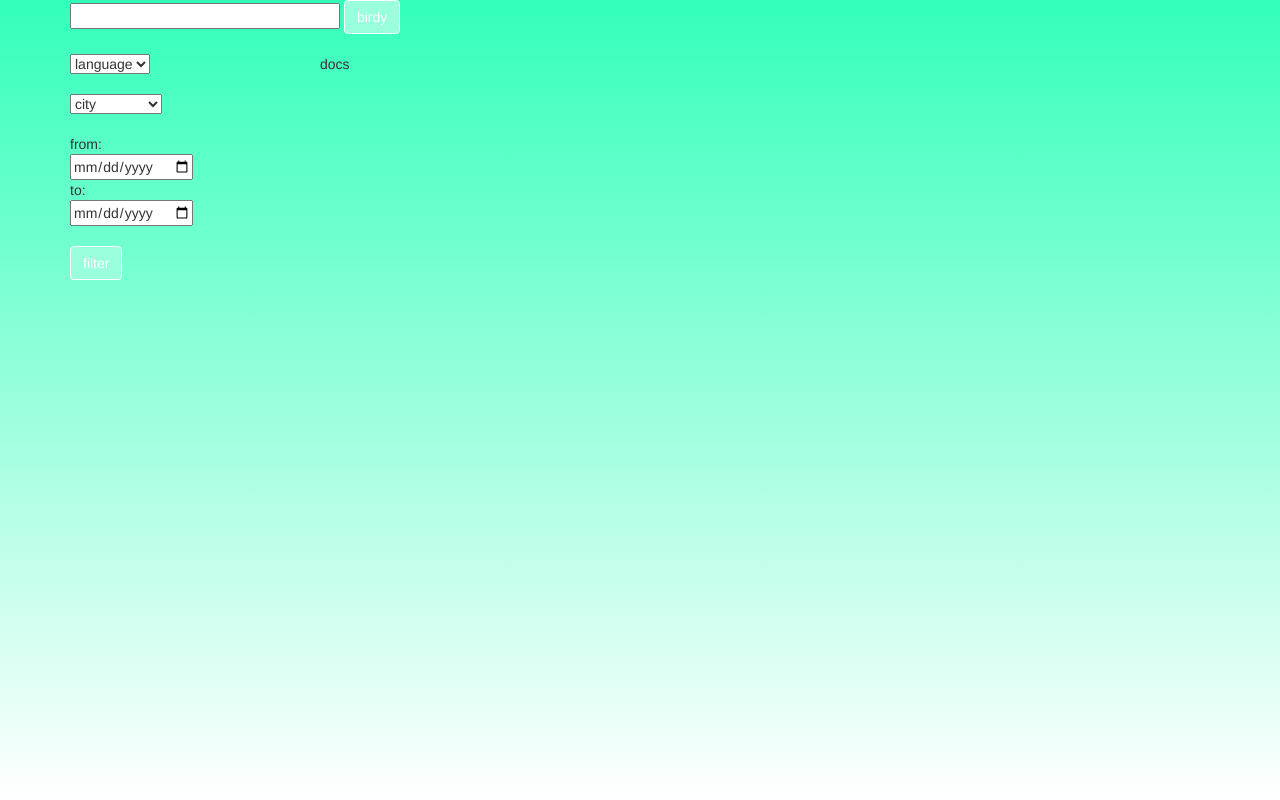
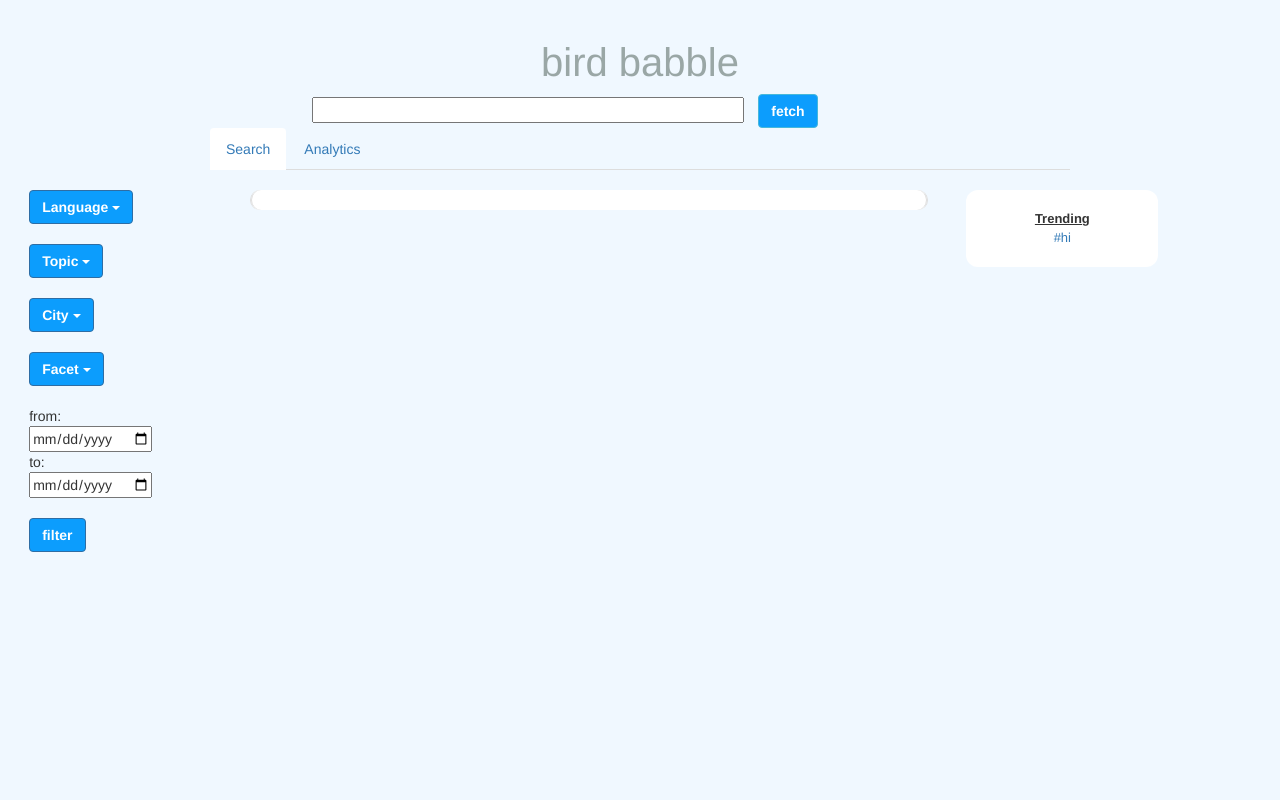
Before and after one commit to PrashSi/multilingual-seach-engine, a Flask app: template searchUI/templates/search.html in a window 1280 px wide. Run offline with Flask 2, Linux system fonts and the light colour scheme; the template is opened without the code that fills it, so the values that code supplies are empty; some libraries are stand-ins or nearby versions.

Commit message:
new serarchUI

```diff
--- a/searchUI/application.py
+++ b/searchUI/application.py
@@ -1,8 +1,11 @@
 from flask import Flask, abort, redirect, render_template, request
 from html import escape
 from werkzeug.exceptions import default_exceptions, HTTPException
+import json
+# import all_in_one
 
 app = Flask(__name__)
+
 
 @app.after_request
 def after_request(response):
@@ -18,8 +21,23 @@ def index():
 
 @app.route("/search", methods=["POST"])
 def search():
-	query = request.form['key_word']
-	return render_template("search.html", query = query)
+    with open("new.json", 'rb') as f:
+        data = json.load(f)
+    query = request.form['key_word']
+    lang = request.form['lang_f']
+    topic = request.form['topic_f']
+    city = request.form['city_f']
+    date_s = request.form['date_f1']
+    date_e = request.form['date_f2']
+    facet = request.form['facet_f']
+    filters = {'query': query, 'lang_f': lang, 'topic_f': topic,
+            'city_f': city, 'date_f1': date_s, 'date_f2': date_e, 'facet_f': facet}
+    # results = solr_search(filters)
+    # results = all_in_one()
+    results, analytics = data, []
+    return render_template("search.html", query=query, filters=filters,
+                            results=results, analytics=analytics)
+
 
 @app.errorhandler(HTTPException)
 def errorhandler(error):
--- /dev/null
+++ b/searchUI/new.json
@@ -0,0 +1 @@
+[{"score": 0.5, "tweet_lang": "en", "city": "New York City (NYC)", "country": "United States", "tweet_loc": [40.885694, -73.766379], "tweet_text": "If Ya Clit Touch The Toilet Water Dont Text Me Bitch\ud83e\udd22\u270c\ud83c\udffd", "tweet_emoticons": ["\ud83e\udd22", "\u270c", "\ud83c\udffd"], "tweet_en": "If Ya Clit Touch The Toilet Water Dont Text Me Bitch", "topic": "politics", "hashtags": [], "mentions": [], "tweet_urls": [], "tweet_date": "2018-09-10 23:56:27"},{"score":0, "tweet_lang": "en", "city": "New York City (NYC)", "tweet_loc": [41.219666, -74.055176], "country": "France", "tweet_text": "@YESNetwork CN someone slap this man on his back and get him some water!? He\u2019s choking! THE WHOLE DAMN SEASON AWAY!\u2026 https://t.co/PWxXx5bcni", "tweet_emoticons": [], "tweet_en": "CN someone slap man back get water Hes choking THE WHOLE DAMN SEASON AWAY\u2026", "topic": "infra", "hashtags": [], "mentions": ["YESNetwork"], "tweet_urls": "https://t.co/PWxXx5bcni", "tweet_date": "2018-09-11 23:56:23"},{"score":-0.5, "tweet_lang": "en", "city": "New York City (NYC)", "tweet_loc": [40.501181, -74.255364], "tweet_text": "@thehill Hey @KellyannePolls would that include water boarding any and all suspects?","country": "United States",  "tweet_emoticons": [], "tweet_en": "Hey would include water boarding suspects", "topic": "politics", "hashtags": [], "mentions": ["thehill", "KellyannePolls"], "tweet_urls": [], "tweet_date": "2018-10-11 23:56:16"}]
--- /dev/null
+++ b/searchUI/static/css/styles.css
@@ -0,0 +1,123 @@
+html {
+    height: 100%;
+    overflow: hidden;
+}
+body {
+    background:#f0f8ff;
+/*linear-gradient(to top, #0c9dfd, white);*/
+    border: 1px;
+    height: 100%;
+    overflow: hidden;
+}
+
+
+/*.group:before,
+.group:after {
+  content: "";
+  display: table;
+}
+.group:after {
+  clear: both;
+}
+.group {
+  clear: both;
+  *zoom: 1;
+}*/
+
+.active {
+  background: rgba(255,255,255,1);
+  border-left: 1px solid #ddd;
+  border-right: 1px solid #ddd;
+  padding: 10px;
+  border-radius: 12px;
+}
+
+.column {
+  float: left;
+  width: 33.33%;
+  padding: 5px;
+}
+
+/* Clear floats after image containers */
+.row::after {
+  content: "";
+  clear: both;
+  display: table;
+}
+
+.nav-tabs {
+   margin: auto 140px;
+}
+
+.tab-content {
+    background: rgba(255,255,255,1);
+    border-left: 1px solid #ddd;
+    border-right: 1px solid #ddd;
+    border-radius: 12px;
+}
+
+aside {
+    float:left;
+
+    margin: 0 1.5%;
+    width: 15%;
+}
+
+section {
+  float: left;
+  margin: 0 1.5%;
+  width: 53%;
+  border-radius: 12px;
+}
+
+
+
+.jumbotron {
+	background: rgba(255,255,255,1);
+	text-align: center;
+	font-size: small;
+    border-radius: 12px;
+    padding-top: 20px;
+    padding-bottom: 20px;
+    font-family: Helvetica, SansSerif;
+}
+
+
+.jumbotron p {
+	color: white;
+	font-size: 26px;
+}
+
+.btn-group {
+    margin: auto 10px;
+}
+
+.btn-primary {
+	background-color: #0c9dfd;
+    margin: auto 10px;
+    font-family: Helvetica, SansSerif;
+    font-weight: bold;
+}
+
+.btn-primary:hover {
+    background-color: #0289e3;
+    border-color: white;
+}
+
+.inputBox {
+	color: #0f0f0f;
+    width: 1000px;
+    text-align: center;
+}
+
+h1 {
+    text-align: center;
+    font-size: 75px;
+    color: #9AA7A6;
+}
+
+h2 {
+    text-align: center;
+    color:  #9AA7A6;
+    font-size: 40px;
+}
--- /dev/null
+++ b/searchUI/static/js/script.js
@@ -0,0 +1,13 @@
+$(".dropdown-menu li a").click(function(){
+var selText = $(this).text();
+$(this).parents('.btn-group').find('.dropdown-toggle').html(selText+' <span class="caret"></span>');
+});
+
+$('#myTab a').click(function (e) {
+    e.preventDefault();
+    $(this).tab('show');
+});
+
+$(function () {
+$('#myTab a:first').tab('show');
+});
--- a/searchUI/static/styles.css
+++ /dev/null
@@ -1,61 +0,0 @@
-html {
-    height: 100%;
-    overflow: hidden;
-}
-body {
-    background:linear-gradient(to bottom, #33ffbb, white);
-    border: 1px;
-    height: 100%;
-    overflow: hidden;
-}
-
-
-/*.container{
-    background:linear-gradient(to bottom, #33ffbb, white);
-}*/
-
-.jumbotron {
-	/*background: linear-gradient(to bottom, #33ffbb, white); /*#FF8C00 #124173*/*/
-	color: white;
-	text-align: center;
-	font-size: small;
-    height: 100vh;
-    display: flex;
-    font-family: Helvetica, SansSerif;
-}
-
-.jumbotron p {
-	color: white;
-	font-size: 26px;
-}
-
-.btn-primary {
-	background-color: #99ffdd;
-    border-color: white;
-}
-
-.btn-primary:hover {
-    background-color: #3AEAD8;
-    border-color: white;
-}
-
-.inputBox {
-	color: #0f0f0f;
-    width: 500px;
-}
-
-h1 {
-    text-align: center;
-    font-size: 75px;
-    color: #9AA7A6;
-}
-
-h2 {
-    text-align: center;
-    font-size: 35px;
-}
-
-.sidebar {
-    float: left;
-    width: 250px;
-}
--- /dev/null
+++ b/searchUI/templates/analytics.html
@@ -0,0 +1,22 @@
+<div class="row">
+  <div class="column">
+    <img src="https://i.redd.it/21k36k3rwj221.jpg" alt="Snow" style="width:100%">
+  </div>
+  <div class="column">
+    <img src="https://i.redd.it/21k36k3rwj221.jpg" alt="Forest" style="width:100%">
+  </div>
+  <div class="column">
+    <img src="https://i.redd.it/21k36k3rwj221.jpg" alt="Mountains" style="width:100%">
+  </div>
+</div>
+<div class="row">
+  <div class="column">
+    <img src="https://i.redd.it/21k36k3rwj221.jpg" alt="Snow" style="width:100%">
+  </div>
+  <div class="column">
+    <img src="https://i.redd.it/21k36k3rwj221.jpg" alt="Forest" style="width:100%">
+  </div>
+  <div class="column">
+    <img src="https://i.redd.it/21k36k3rwj221.jpg" alt="Mountains" style="width:100%">
+  </div>
+</div>
--- a/searchUI/templates/layout.html
+++ b/searchUI/templates/layout.html
@@ -10,18 +10,22 @@
 		<!-- Bootstrap CSS -->
 		<link rel="stylesheet" href="https://maxcdn.bootstrapcdn.com/bootstrap/3.3.7/css/bootstrap.min.css" integrity="sha384-BVYiiSIFeK1dGmJRAkycuHAHRg32OmUcww7on3RYdg4Va+PmSTsz/K68vbdEjh4u" crossorigin="anonymous">
 
-		<link href="/static/styles.css" rel="stylesheet" type="text/css">
+		<link href="/static/css/styles.css" rel="stylesheet" type="text/css">
+
 
         <title>bird babble</title>
 
     </head>
     <body>
 
-        <!-- <nav class="navbar fixed-top navbar-dark bg-dark">
-            <a class="navbar-brand" href="/">Bird Talk</a>
-        </nav> -->
-
         {% block body %}{% endblock %}
 
+        <!-- Optional JavaScript -->
+        <script src="https://code.jquery.com/jquery-3.2.1.slim.min.js"></script>
+        <script src="https://cdnjs.cloudflare.com/ajax/libs/popper.js/1.11.0/umd/popper.min.js"></script>
+        <script src="https://maxcdn.bootstrapcdn.com/bootstrap/4.0.0-beta/js/bootstrap.min.js"></script>
+        <script type="text/javascript" src="/static/js/script.js"></script>
     </body>
+
+
 </html>
--- /dev/null
+++ b/searchUI/templates/results.html
@@ -0,0 +1,25 @@
+{% for i in range(results|length) %}
+	{% set tweet = results[i] %}
+	{% set text = 'tweet_' + tweet['tweet_lang'] %}
+	<a href="https://twitter.com">{{ tweet[text] }}</a>
+	{% if tweet['mentions'] %}
+		<br>mentions:
+		{% for user in tweet['mentions'] %}
+			{% set userL = "https://twitter.com/" + user %}
+			<a href="{{ userL }}">@{{ user }}</a>
+		{% endfor %}
+	{% endif %}
+
+	{% if tweet['hashtags'] %}
+		<br>hashtags:
+		{% for hash in tweet['hashtags'] %}
+			{% set hashL = "https://twitter.com/hashtag/" + hash %}
+			<a href="{{ hashL }}">#{{ hash }}</a>
+		{% endfor %}
+	{% endif %}
+	<br><br>
+{% endfor %}
+
+{% for key in filters %}
+	{{ filters[key] }} <br>
+{% endfor %}
--- a/searchUI/templates/search.html
+++ b/searchUI/templates/search.html
@@ -1,52 +1,142 @@
 {% extends "layout.html" %}
 
 {% block body %}
-<!-- <div class="jumbotron"> -->
+	<br>
+	<h2>bird babble</h2>
+
 	<div class="container">
 		<div class="nav">
 			<form action="{{url_for('search')}}" id="form" action="." method="POST">
 				<div class = "inputBox">
-	            	<input type="text" name="key_word" placeholder="" size ="30" value="{{ query }}">
-
-		    	    <button class="btn btn-primary btn-info" type="submit" role="button">birdy</button>
+	            	<input type="text" name="key_word" placeholder="" size ="50" value="{{ query }}">
+	            	<input type="hidden" name="lang_f" value="">
+		            <input type="hidden" name="topic_f" value="">
+		            <input type="hidden" name="city_f" value="">
+		            <input type="hidden" name="date_f" value="">
+		            <input type="hidden" name="facet_f" value="">
+		    	    <button class="btn btn-primary btn-info" type="submit" role="button">fetch</button>
 		    	</div>
 		  	</form>
 	    </div>
+	</div>
+
+	<div class="container">
+	    <ul class="nav nav-tabs" id="myTab">
+			  <li class="active"><a href="#search">Search</a></li>
+			  <li><a href="#analytics">Analytics</a></li>
+		</ul>
 		<br>
-	    <div class="wrapper">
-			<div class="sidebar">
-				<!-- <b>Filters</b> -->
+	</div>
+
+	<div class="group">
+		<aside>
 			<form action="{{url_for('search')}}" id="form" action="." method="POST">
-					<select name="language_f">
-						<option value="" selected disabled hidden>language</option>
-						<option value="eng">english</option>
-						<option value="es">spanish</option>
-						<option value="hi">hindi</option>
-						<option value="fr">french</option>
-						<option value="th">thai</option>
-					</select>
+				{% if filters['lang_f'] == "" %}
+					{% set lang_f = "Language" %}
+				{% endif %}
+
+				{% if filters['topic_f'] == "" %}
+					{% set topic_f = "Topic" %}
+				{% endif %}
+
+				{% if filters['city_f'] == "" %}
+					{% set city_f = "City" %}
+				{% endif %}
+
+				{% if filters['date_f'] == "" %}
+					{% set date_f = "Date" %}
+				{% endif %}
+
+				{% if filters['facet_f'] == "" %}
+					{% set facet_f = "Facet" %}
+				{% endif %}
+				<div class="btn-group">
+					<button class="btn btn-primary dropdown-toggle"  name="lang_f" type="submit" data-toggle="dropdown">Language
+					<span class="caret"></span></button>
+					<ul id="lang_f" class="dropdown-menu">
+				      <input class="form-control" id="myInput" name="lang_f" type="text" placeholder="{{ lang_f }}">
+				      <input type="text" name="lang_f" value="English" placeholder="English">
+				      <li><a href="#">English</a></li>
+				      <li><a href="#">Spanish</a></li>
+				      <li><a href="#">Hindi</a></li>
+				      <li><a href="#">French</a></li>
+				      <li><a href="#">Thai</a></li>
+				    </ul>
+				</div>
 			    <br><br>
-					<select name="city_f">
-						<option value="" selected disabled hidden>city</option>
-						<option value="nyc">nyc</option>
-						<option value="mexico">mexico city</option>
-						<option value="delhi">delhi</option>
-						<option value="paris">paris</option>
-						<option value="bangkok">bangkok</option>
-					</select>
+
+			    <div class="btn-group">
+				    <button class="btn btn-primary dropdown-toggle"  name="topic_f" type="button" data-toggle="dropdown">Topic
+					<span class="caret"></span></button>
+					<ul id="topic_f" class="dropdown-menu">
+				      <input class="form-control" id="myInput" name="topic_f" type="text" placeholder="{{ topic_f }}">
+				      <li><a href="#">Politics</a></li>
+				      <li><a href="#">Crime</a></li>
+				      <li><a href="#">Environment</a></li>
+				      <li><a href="#">Infrastructure</a></li>
+				      <li><a href="#">Social Unrest</a></li>
+				    </ul>
+				</div>
 			    <br><br>
-					from:<br>
-					<input type="date" name="date_from">
+
+			    <div class="btn-group">
+				    <button class="btn btn-primary dropdown-toggle"  name="city_f" type="button" data-toggle="dropdown">City
+					<span class="caret"></span></button>
+					<ul id="city_f" class="dropdown-menu">
+				      <input class="form-control" id="myInput" name="city_f" type="text" placeholder="{{ city_f }}">
+				      <li><a href="#">NYC</a></li>
+				      <li><a href="#">Mexico City</a></li>
+				      <li><a href="#">Delhi</a></li>
+				      <li><a href="#">Paris</a></li>
+				      <li><a href="#">Bangkok</a></li>
+				    </ul>
+				</div>
+			    <br><br>
+
+			    <div class="btn-group">
+				    <button class="btn btn-primary dropdown-toggle"  name="facet_f" type="button" data-toggle="dropdown">Facet
+					<span class="caret"></span></button>
+					<ul id="facet_f" class="dropdown-menu">
+				      <input class="form-control" id="myInput" name="facet_f" type="text" placeholder="{{ facet_f }}">
+				      <li><a href="#">NYC</a></li>
+				      <li><a href="#">Mexico City</a></li>
+				      <li><a href="#">Delhi</a></li>
+				      <li><a href="#">Paris</a></li>
+				      <li><a href="#">Bangkok</a></li>
+				    </ul>
+				</div>
+			    <br>
+
+			    <div class="btn-group">
+					<br>from:<br>
+					<input type="date" name="date_f1">
 					<br>to:<br>
-					<input type="date" name="date_to">
+					<input type="date" name="date_f2">
+				</div>
 				<br><br>
-					<p><button class="btn btn-primary" type="submit" role="button">filter</button> </p>
+
+				<input type="hidden" name=key_word value="{{ query }}">
+				<button class="btn btn-primary" type="submit" role="button">filter</button>
 			</form>
+		</aside>
+
+		<section>
+			<div class="tab-content">
+				<div class="tab-pane active" id="search">
+					{% include "results.html" %}
 				</div>
-			<div class="body">
-				docs
+				<div class="tab-pane" id="analytics">
+					{% include "analytics.html" %}
 				</div>
 			</div>
+		</section>
+
+		<aside>
+			<div class="jumbotron">
+				<u><b>Trending</b></u>
+				<br> <a href="https://twitter.com/hashtag/hi">#hi</a><br>
 			</div>
-<!-- </div> -->
+		</aside>
+	</div>
+
 {% endblock %}
```
Also changed, not shown: searchUI/templates/error.html (added, +10 -0 lines), searchUI/templates/index.html (+14 -9 lines), searchUI/templates/density.png (added), 4 other files. Lines whose indentation alone changed are shown as unchanged.
